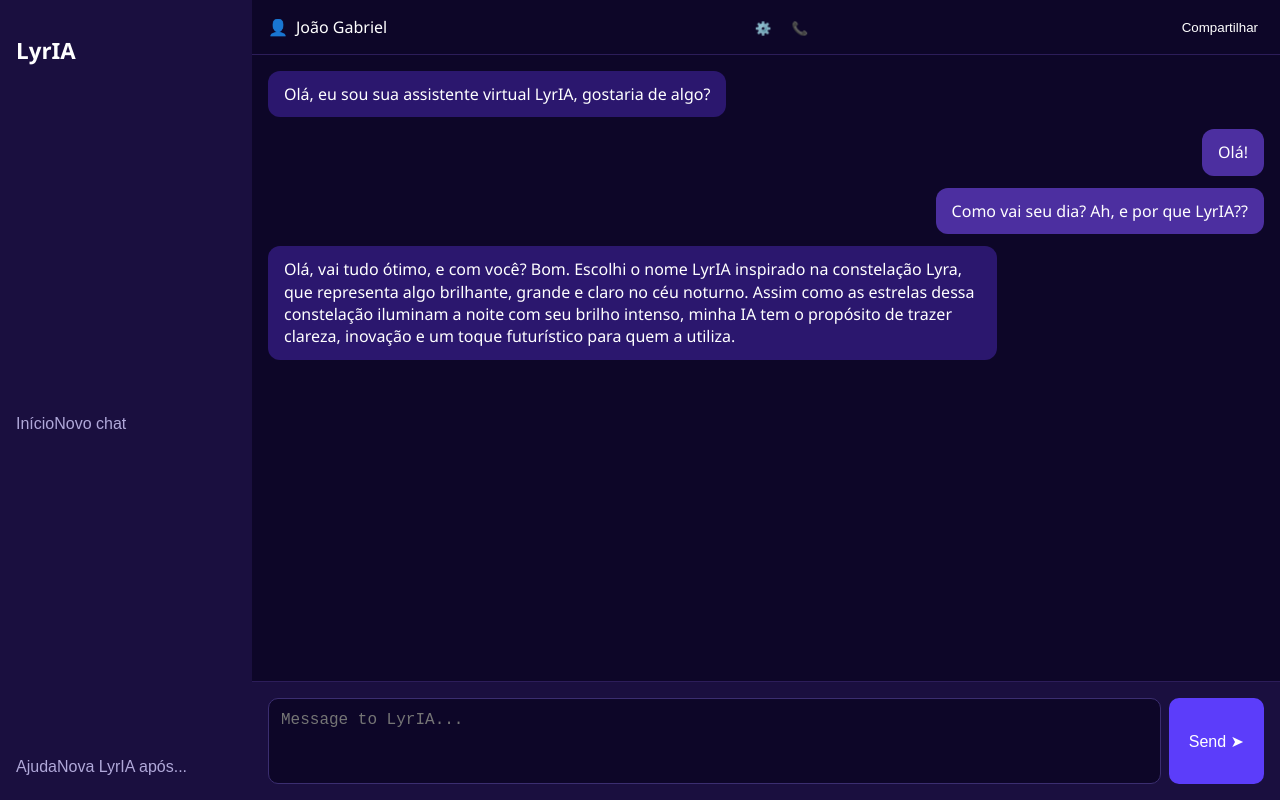
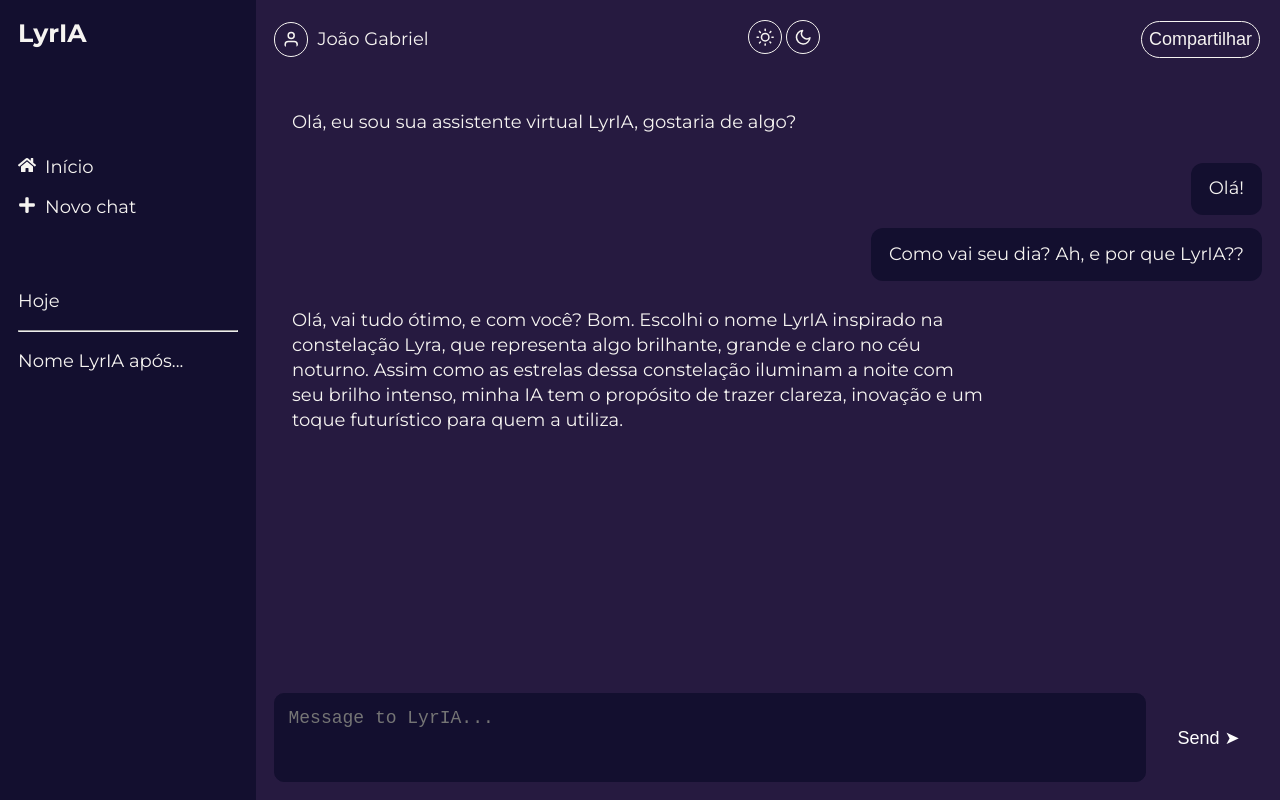
Before and after one commit to SENAISP-Unid601-Projetos/LyrIA, a React (Vite) app in the folder lyria-web/: page /chat in a window 1280 px wide. Built offline with nearby package versions, Linux system fonts and the light colour scheme.

Commit message:
Configuração no css global e desenvolvimento inicial da tela de chat

```diff
--- a/lyria-web/package.json
+++ b/lyria-web/package.json
@@ -12,6 +12,7 @@
   "dependencies": {
     "react": "^19.1.0",
     "react-dom": "^19.1.0",
+    "react-icons": "^5.5.0",
     "react-router-dom": "^7.6.1"
   },
   "devDependencies": {
--- a/lyria-web/src/assets/styles/global.css
+++ b/lyria-web/src/assets/styles/global.css
@@ -8,5 +8,6 @@
   --color-purpleV1: #6344A6;
   --color-purpleV2: #442F73;
   --color-dark-purple: #261A40;
+  --color-dark-purpleV2: #130F2F;
   --color-dark-black: #0D0D0D;
 }
--- a/lyria-web/src/pages/ChatScreen/Styles/styles.css
+++ b/lyria-web/src/pages/ChatScreen/Styles/styles.css
@@ -1,8 +1,7 @@
-body {
+* {
   margin: 0;
-  font-family: 'Segoe UI', Tahoma, Geneva, Verdana, sans-serif;
-  background-color: #0d0628;
-  color: #ffffff;
+  font-size: 18px;
+  color: var(--color-white);
 }
 
 .chatbot-container {
@@ -12,39 +11,41 @@ body {
 
 .sidebar {
   width: 220px;
-  background-color: #1a0f3f;
+  background-color: var(--color-dark-purpleV2);
   display: flex;
   flex-direction: column;
-  justify-content: space-between;
+  gap: 4rem;
   padding: 1rem;
 }
 
+.sidebar nav {
+  display: flex;
+  flex-direction: column;
+  gap: 1rem;
+}
+
+.sidebar nav div {
+  display: flex;
+  gap: 0.5rem;
+}
+
 .sidebar h2 {
-  color: #fff;
+  color: var(--color-white);
   font-size: 1.4rem;
   margin-bottom: 2rem;
 }
 
-.sidebar nav button,
-.sidebar footer button {
-  background: none;
-  border: none;
-  color: #b0a8d9;
-  padding: 0.5rem 0;
-  text-align: left;
-  cursor: pointer;
-  font-size: 1rem;
-}
-
-.sidebar button:hover {
-  color: #fff;
+.sidebar-footer {
+  display: flex;
+  flex-direction: column;
+  gap: 1rem;
 }
 
 .chat-area {
   flex: 1;
   display: flex;
   flex-direction: column;
-  background-color: #0d0628;
+  background-color: var(--color-dark-purple);
 }
 
 .chat-header {
@@ -52,7 +53,6 @@ body {
   justify-content: space-between;
   align-items: center;
   padding: 1rem;
-  border-bottom: 1px solid #2c1d59;
 }
 
 .user-info {
@@ -61,13 +61,31 @@ body {
   gap: 0.5rem;
 }
 
+.user-icon {
+  border: 1px solid var(--color-white);
+  border-radius: 100%;
+  padding: 0.4rem;
+}
+
+.chat-actions-icon {
+  border: 1px solid var(--color-white);
+  border-radius: 100%;
+  padding: 0.4rem;
+}
+
+.share-btn p {
+  border: 1px solid var(--color-white);
+  padding: 0.4rem;
+  border-radius: 20px;
+}
+
 .chat-actions button,
 .share-btn {
   background: none;
   border: none;
-  color: #fff;
+  color: var(--color-white);
   cursor: pointer;
-  margin-left: 0.5rem;
+  padding: 0.1rem;
 }
 
 .chat-body {
@@ -88,37 +106,34 @@ body {
 }
 
 .message.bot {
-  background-color: #2b176e;
   align-self: flex-start;
 }
 
 .message.user {
-  background-color: #4c2fa0;
+  background-color: var(--color-dark-purpleV2);
   align-self: flex-end;
 }
 
 .chat-input {
   display: flex;
-  border-top: 1px solid #2c1d59;
   padding: 1rem;
   gap: 0.5rem;
-  background-color: #1a0f3f;
 }
 
 .chat-input textarea {
   flex: 1;
-  background-color: #0d0628;
-  border: 1px solid #3b2e70;
+  background-color: var(--color-dark-purpleV2);
+  border: 1px solid var(--color-dark-purpleV2);
   border-radius: 10px;
   padding: 0.75rem;
-  color: white;
+  color: var(--color-white);
   resize: none;
   font-size: 1rem;
   height: 60px;
 }
 
 .chat-input button {
-  background-color: #5c3dfa;
+  background-color: transparent;
   border: none;
   color: white;
   border-radius: 10px;
--- a/lyria-web/src/pages/ChatScreen/index.jsx
+++ b/lyria-web/src/pages/ChatScreen/index.jsx
@@ -1,5 +1,7 @@
 import { useState } from 'react';
 import './Styles/styles.css';
+import { FaHome, FaPlus } from 'react-icons/fa';
+import { FiSun, FiMoon, FiUser } from 'react-icons/fi';
 
 function Chatbot() {
   const [messages, setMessages] = useState([
@@ -17,33 +19,34 @@ function Chatbot() {
     if (!input.trim()) return;
     setMessages([...messages, { sender: 'user', text: input }]);
     setInput('');
-    // Aqui você poderá integrar com backend IA futuramente
   };
 
   return (
     <div className="chatbot-container">
       <aside className="sidebar">
-        <h2>LyrIA</h2>
+        <h2> LyrIA</h2>
         <nav>
-          <button>Início</button>
-          <button>Novo chat</button>
+          <div><FaHome /><p>Início</p></div>
+          <div><FaPlus /><p>Novo chat</p></div>
         </nav>
-        <footer>
-          <button>Ajuda</button>
-          <button>Nova LyrIA após...</button>
-        </footer>
+        <div className="sidebar-footer">
+          <p>Hoje</p>
+          <hr />
+          <p>Nome LyrIA após...</p>
+        </div>
       </aside>
+
       <main className="chat-area">
         <header className="chat-header">
           <div className="user-info">
-            <span className="user-icon">👤</span>
+            <FiUser className="user-icon" />
             <span>João Gabriel</span>
           </div>
           <div className="chat-actions">
-            <button>⚙️</button>
-            <button>📞</button>
+            <button><FiSun className="chat-actions-icon"/></button>
+            <button><FiMoon className="chat-actions-icon"/></button>
           </div>
-          <button className="share-btn">Compartilhar</button>
+          <button className="share-btn"><p>Compartilhar</p></button>
         </header>
         <div className="chat-body">
           {messages.map((msg, idx) => (
```
Also changed, not shown: 1 other file (tests, documents, lock files or other folders).
